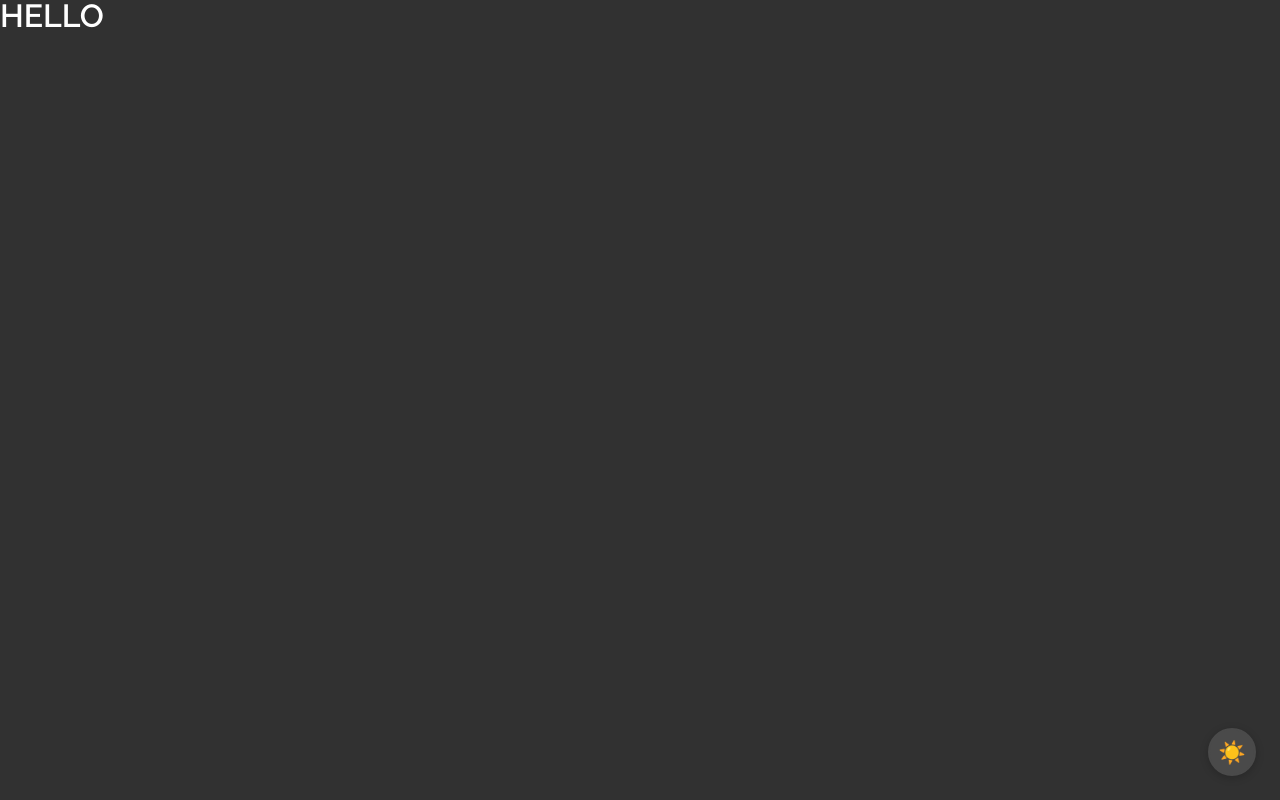
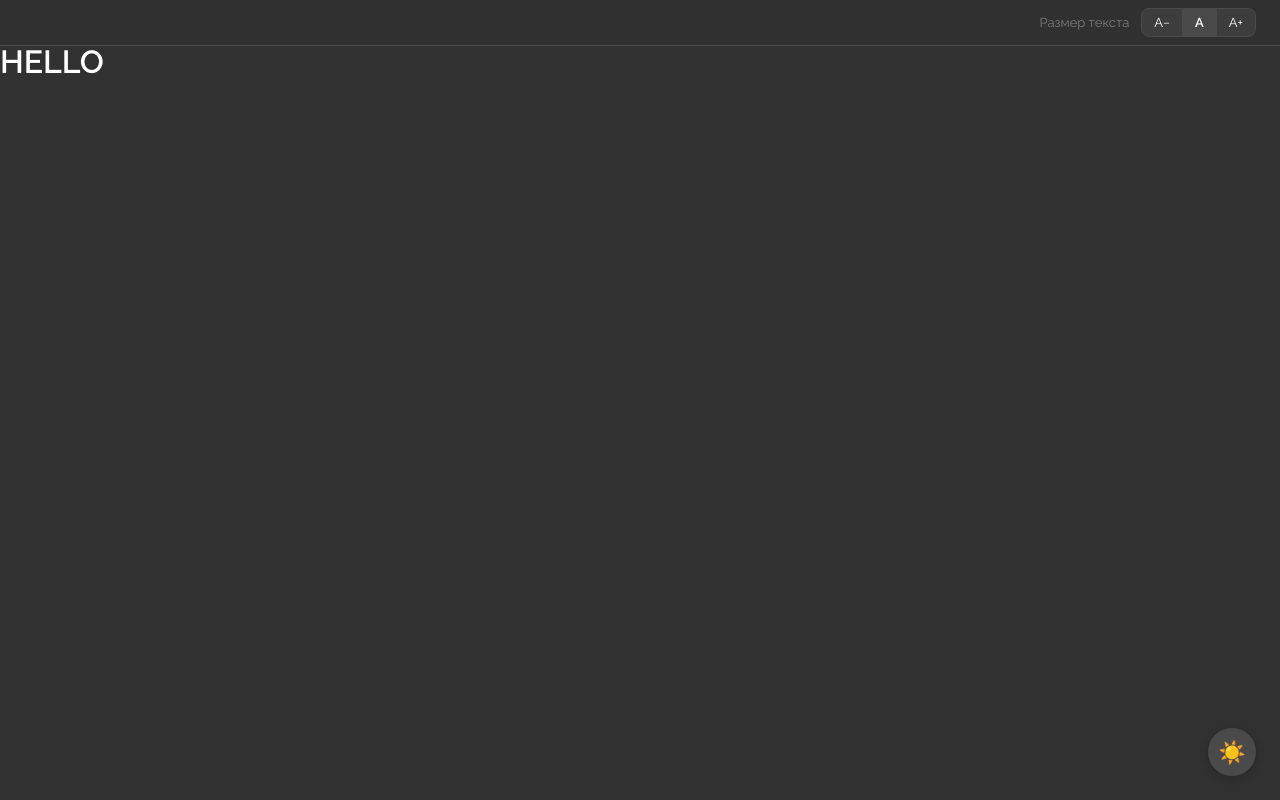
Before and after one commit to Felirian/kbz-platform, a Next.js app: page / in a window 1280 px wide. Built offline with nearby package versions, Linux system fonts and the light colour scheme.

Commit message:
Add font size toggle feature and update markdown rendering

```diff
--- a/app/layout.tsx
+++ b/app/layout.tsx
@@ -1,7 +1,9 @@
 import type {Metadata} from "next";
 import {Raleway} from "next/font/google";
 import '@/app/styles/global.scss'
+import {FontSizeProvider} from "@/app/providers/FontSizeProvider";
 import {ThemeProvider} from "@/app/providers/ThemeProvider";
+import {FontSizeToggle} from "@/features/font-size-toggle";
 import {ThemeToggle} from "@/features/theme-toggle";
 
 const Font = Raleway({
@@ -20,8 +22,11 @@ export default function RootLayout({children,}: Readonly<{ children: React.React
     <html lang="ru">
     <body className={`${Font.variable}`}>
     <ThemeProvider>
-      {children}
-      <ThemeToggle />
+      <FontSizeProvider>
+        <FontSizeToggle />
+        {children}
+        <ThemeToggle />
+      </FontSizeProvider>
     </ThemeProvider>
     </body>
     </html>
--- a/package.json
+++ b/package.json
@@ -16,6 +16,8 @@
     "react-dom": "19.2.3",
     "react-markdown": "^10.1.0",
     "rehype-raw": "^7.0.0",
+    "rehype-slug": "^6.0.0",
+    "remark-gfm": "^4.0.1",
     "zustand": "^5.0.11"
   },
   "devDependencies": {
--- /dev/null
+++ b/src/app/providers/FontSizeProvider.tsx
@@ -0,0 +1,14 @@
+'use client'
+
+import { useEffect } from 'react'
+import { FONT_SIZE_PX, useFontSizeStore } from '@/features/font-size-toggle'
+
+export function FontSizeProvider({ children }: { children: React.ReactNode }) {
+  const fontSize = useFontSizeStore((s) => s.fontSize)
+
+  useEffect(() => {
+    document.documentElement.style.setProperty('--p-font-size', `${FONT_SIZE_PX[fontSize]}px`)
+  }, [fontSize])
+
+  return <>{children}</>
+}
--- a/src/app/styles/global.scss
+++ b/src/app/styles/global.scss
@@ -34,6 +34,7 @@
 :root {
   --font-sans: var(--font-main), system-ui, -apple-system, sans-serif;
   --font-alt: var(--font-main), system-ui, sans-serif;
+  --p-font-size: 16px;
 }
 
 * {
@@ -110,6 +111,7 @@ h4, h5, h6 {
 
 p {
   @include P1Style;
+  font-size: var(--p-font-size, 16px);
 }
 
 button {
--- /dev/null
+++ b/src/features/font-size-toggle/index.ts
@@ -0,0 +1,2 @@
+export { FontSizeToggle } from './ui/FontSizeToggle'
+export { FONT_SIZE_PX, type FontSize, useFontSizeStore } from './model/store'
--- /dev/null
+++ b/src/features/font-size-toggle/model/store.ts
@@ -0,0 +1,27 @@
+import { create } from 'zustand'
+import { persist } from 'zustand/middleware'
+
+export type FontSize = 'small' | 'medium' | 'large'
+
+export const FONT_SIZE_PX: Record<FontSize, number> = {
+  small: 14,
+  medium: 16,
+  large: 20,
+}
+
+interface FontSizeState {
+  fontSize: FontSize
+  setFontSize: (size: FontSize) => void
+}
+
+export const useFontSizeStore = create<FontSizeState>()(
+  persist(
+    (set) => ({
+      fontSize: 'medium',
+      setFontSize: (fontSize) => set({ fontSize }),
+    }),
+    {
+      name: 'font-size-storage',
+    },
+  ),
+)
--- /dev/null
+++ b/src/features/font-size-toggle/ui/FontSizeToggle.module.scss
@@ -0,0 +1,59 @@
+@use '@/app/styles/variables' as *;
+
+.bar {
+  position: sticky;
+  top: 0;
+  z-index: 100;
+  display: flex;
+  align-items: center;
+  justify-content: flex-end;
+  gap: 8px;
+  padding: 8px 24px;
+  background: color-mix(in srgb, var(--color-bg) 80%, transparent);
+  backdrop-filter: blur(10px);
+  -webkit-backdrop-filter: blur(10px);
+  border-bottom: 1px solid var(--color-border);
+
+  @include mobile {
+    padding: 8px 16px;
+  }
+}
+
+.label {
+  font-size: 13px;
+  color: var(--color-text-secondary);
+  margin-right: 4px;
+}
+
+.group {
+  display: inline-flex;
+  border: 1px solid var(--color-border);
+  border-radius: 8px;
+  overflow: hidden;
+  background: var(--color-surface);
+}
+
+.btn {
+  padding: 6px 12px;
+  font-size: 13px;
+  color: var(--color-text);
+  background: transparent;
+  cursor: pointer;
+  border: none;
+  border-right: 1px solid var(--color-border);
+  transition: background-color 0.15s ease;
+
+  &:last-child {
+    border-right: none;
+  }
+
+  &:hover {
+    background: color-mix(in srgb, var(--color-text) 8%, transparent);
+  }
+
+  &.active {
+    background: var(--color-toggle-bg);
+    color: var(--color-toggle-fg);
+    font-weight: 600;
+  }
+}
--- /dev/null
+++ b/src/features/font-size-toggle/ui/FontSizeToggle.tsx
@@ -0,0 +1,33 @@
+'use client'
+
+import { type FontSize, useFontSizeStore } from '../model/store'
+import s from './FontSizeToggle.module.scss'
+
+const OPTIONS: { value: FontSize; label: string }[] = [
+  { value: 'small', label: 'A−' },
+  { value: 'medium', label: 'A' },
+  { value: 'large', label: 'A+' },
+]
+
+export function FontSizeToggle() {
+  const { fontSize, setFontSize } = useFontSizeStore()
+
+  return (
+    <div className={s.bar}>
+      <span className={s.label}>Размер текста</span>
+      <div className={s.group} role="group" aria-label="Размер текста">
+        {OPTIONS.map(({ value, label }) => (
+          <button
+            type="button"
+            key={value}
+            className={`${s.btn} ${fontSize === value ? s.active : ''}`}
+            onClick={() => setFontSize(value)}
+            aria-pressed={fontSize === value}
+          >
+            {label}
+          </button>
+        ))}
+      </div>
+    </div>
+  )
+}
```
Also changed, not shown: src/shared/ui/MarkdownRenderer/MarkdownRenderer.tsx (+32 -2 lines), 1 other file (tests, documents, lock files or other folders).
